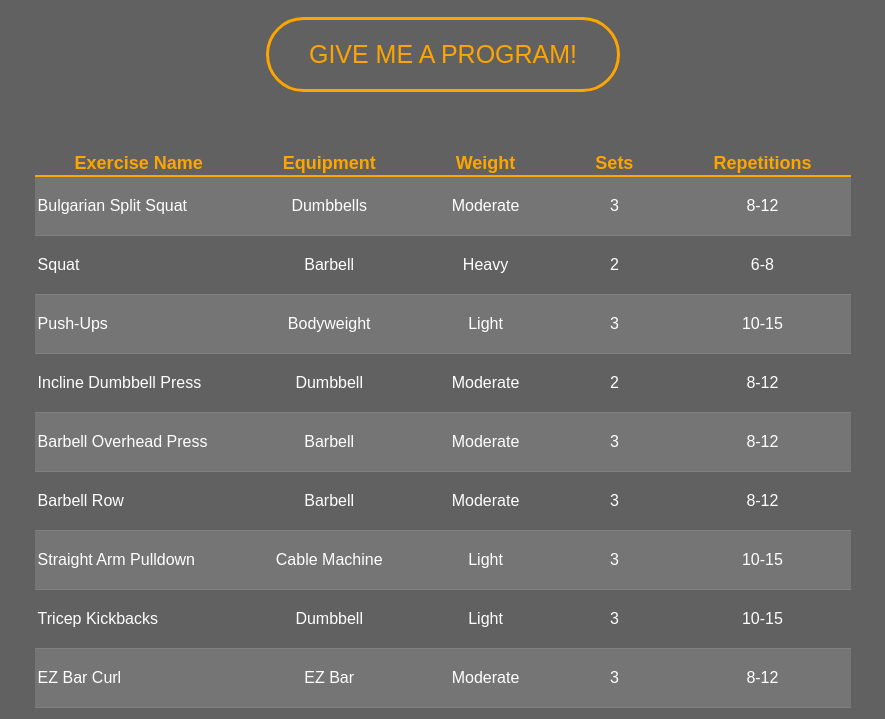
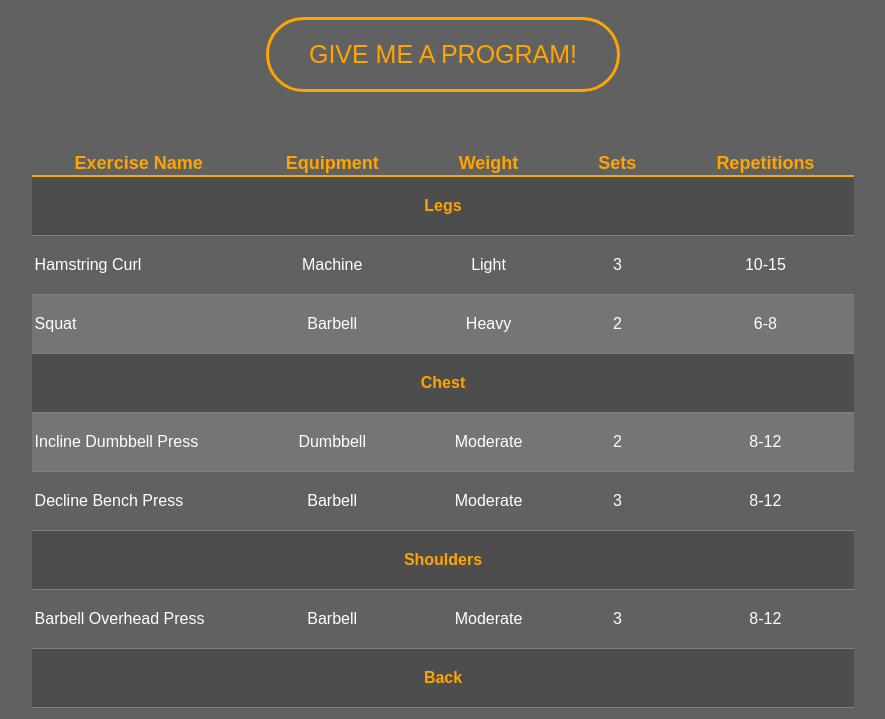
Before and after one commit to omrirp/AI-fitness-program-generator, a plain HTML site: page project/index.html in a window 1280 px wide. Both pictures are taken after a click on the button "GIVE ME A PROGRAM!". Shown: the part 81-800 px from the top of the page, without its empty margins (197-1082 px from the left). Drawn offline with Linux system fonts and the light colour scheme.

Commit message:
improve ui and fitness

```diff
--- a/project/index.js
+++ b/project/index.js
@@ -22,7 +22,7 @@ function generaterProgram() {
         // Shuffle the population for
         shuffleArray(population);
         // Exchange exercises between pair of programs
-        exchange(population);
+        exchange(population, i);
 
         // Calculate fitness score after the exchange
         population.forEach((program) => {
@@ -100,6 +100,7 @@ function fitness(program) {
     // Check if each muscle area contains 2 exercises in the program
     // for each exception (below or above 2) decrease 5 points from fitness score
     let areas = ['Legs', 'Chest', 'Shoulders', 'Back', 'Arms'];
+    let bigAreas = ['Legs', 'Chest', 'Shoulders', 'Back'];
 
     // A full body workout must target all areas.
     // if not fitness score will be zero
@@ -109,16 +110,40 @@ function fitness(program) {
         return 0;
     }
 
-    areas.forEach((area) => {
+    // Check for duplicate exercises by id
+    // If duplicates found, set score to 0 and return
+    let exerciseIds = new Set();
+    let hasDuplicates = program.some((exer) => {
+        if (exerciseIds.has(exer.id)) {
+            return true; // Duplicate exercise found
+        } else {
+            exerciseIds.add(exer.id);
+            return false;
+        }
+    });
+    if (hasDuplicates) {
+        return 0;
+    }
+
+    // Check if all big muscle areas appear twice
+    // for each exception (below or above 2) decrease 5 points from fitness score
+    bigAreas.forEach((area) => {
         let filteredExercises = program.filter((exer) => exer.area == area).length;
         score -= Math.abs(filteredExercises - 2) * 5;
     });
 
+    // Check if the program contains at least 1 Arms exercise
+    // decreare 5 points from fitness score if not
+    let armsExercisesCount = program.filter((exer) => exer.area == 'Arms').length;
+    if (armsExercisesCount == 0) {
+        score -= 5;
+    }
+
     // Check if the number of sets is closer to 22 which is the optimal number that we have decided
-    // for each exception (below or above 2) decrease 1 points from fitness score
+    // for each exception (below or above 2) decrease 2 points from fitness score
     const optimalSetsNum = 22;
     let setsSum = program.map((exer) => exer.sets).reduce((accumulator, currentValue) => accumulator + currentValue);
-    score -= Math.abs(optimalSetsNum - setsSum);
+    score -= Math.abs(optimalSetsNum - setsSum) * 2;
 
     // Check if the number of unique muscles in PrimaryTarget are 8 or higher
     // 8 represent the minimum number of exercises in a program
@@ -172,9 +197,7 @@ function calculateSkewness(program) {
     // Calculate the variance of the weight category distribution
     // by summing the squared differences between each value and the mean,
     // weighted by the count of exercises in each category
-    let standardDeviation = Math.sqrt(
-        (light * Math.pow(1 - mean, 2) + moderate * Math.pow(2 - mean, 2) + heavy * Math.pow(3 - mean, 2)) / total
-    );
+    let standardDeviation = Math.sqrt((light * Math.pow(1 - mean, 2) + moderate * Math.pow(2 - mean, 2) + heavy * Math.pow(3 - mean, 2)) / total);
 
     // Return the skewness
     return (3 * (mean - median)) / standardDeviation;
@@ -195,10 +218,15 @@ function weightCounter(program) {
     return res;
 }
 
-function exchange(population) {
+function exchange(population, generationNum) {
     for (let i = 0; i < population.length - 1; i += 2) {
         let programA = population[i].program;
         let programB = population[i + 1].program;
+
+        if (generationNum > 12) {
+            shuffleArray(programA);
+            shuffleArray(programB);
+        }
 
         const smallerSize = Math.min(programA.length, programB.length);
 
@@ -244,6 +272,14 @@ function renderProgram(results) {
     let areas = ['Legs', 'Chest', 'Shoulders', 'Back', 'Arms'];
 
     areas.forEach((area) => {
+        let areaHeaderTr = document.createElement('tr');
+        let areaHeaderTd = document.createElement('td');
+        areaHeaderTd.setAttribute('colspan', 5);
+        areaHeaderTd.setAttribute('class', 'areaHeader');
+        areaHeaderTd.innerHTML = area;
+        areaHeaderTr.appendChild(areaHeaderTd);
+        tbody.appendChild(areaHeaderTr);
+
         for (let i = 0; i < results.length; i++) {
             if (results[i].area != area) {
                 continue;
--- a/project/style.css
+++ b/project/style.css
@@ -170,3 +170,10 @@ button:hover .fourth {
     top: 0;
     left: 0;
 }
+
+.areaHeader {
+    text-align: center;
+    font-weight: bold;
+    color: #ffa500;
+    background-color: #4e4d4d;
+}
```
